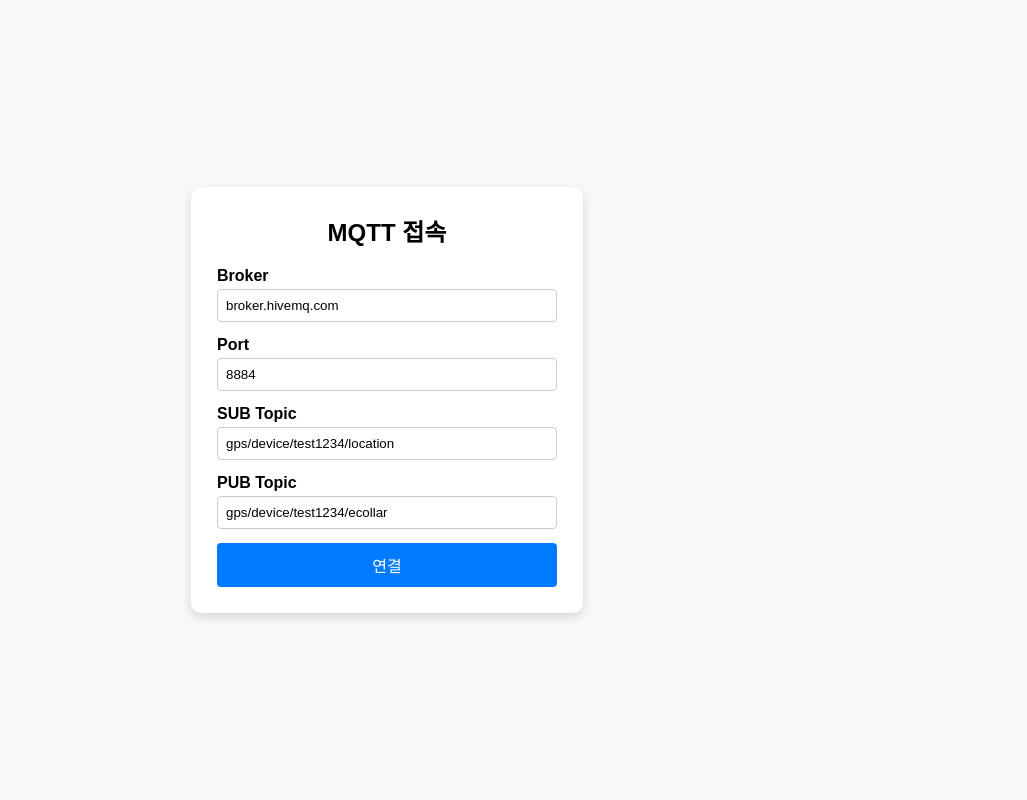
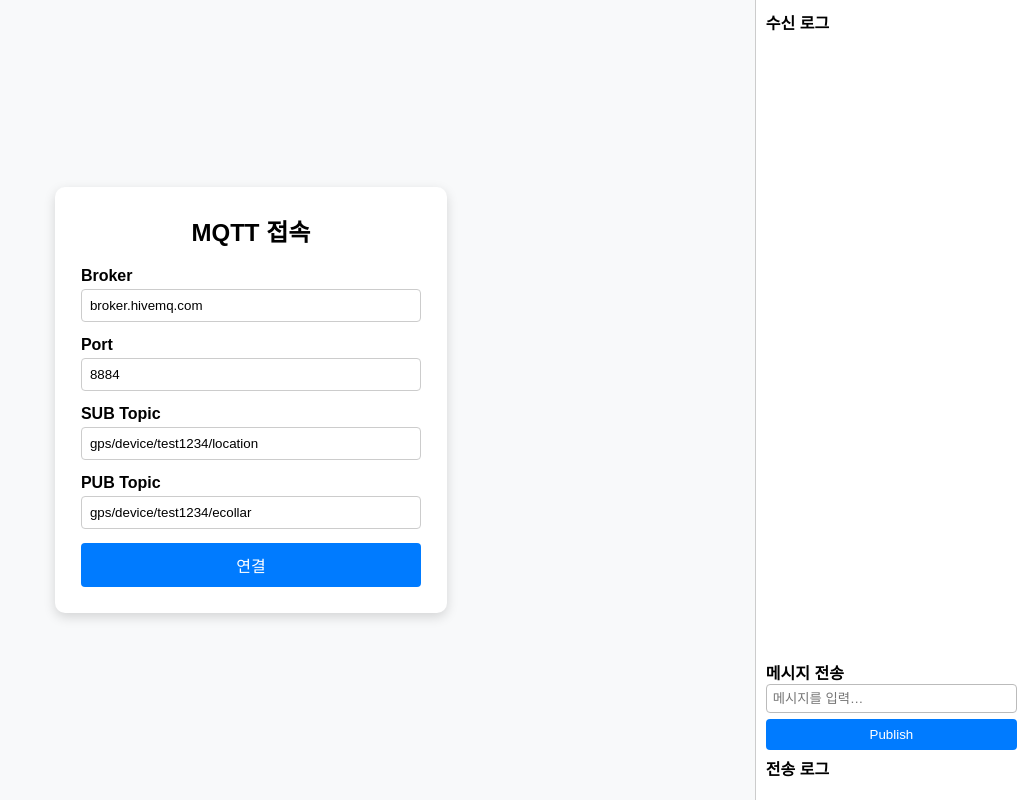
Before and after one commit to TELOMERE-GIT/lte_mqtt, a plain HTML site: page index.html in a window 1280 px wide. Shown: the whole page, without its empty margins (253-1280 px from the left). Drawn offline with nearby package versions, Linux system fonts and the light colour scheme.

Commit message:
Add files via upload

```diff
--- a/index.html
+++ b/index.html
@@ -66,16 +66,20 @@
   <div id="status">브로커 연결 대기</div>
 </section>
 
-<section id="panel">
-  <div style="font-weight:bold;margin-bottom:6px">수신 로그</div>
-  <div id="rx-log"></div>
-  <div id="pub-ui" style="margin-top:auto">
-    <div style="font-weight:bold">메시지 전송</div>
-    <input id="msg-input" placeholder="메시지를 입력…">
-    <button id="btn-publish" disabled>Publish</button>
-    <div style="font-weight:bold;margin:6px 0 4px">전송 로그</div>
-    <div id="tx-log"></div>
+<section id="panel" style="display: flex; flex-direction: column; height: 100vh; width: 340px; border-left: 1px solid #ccc; background: #fff; box-sizing: border-box; padding: 10px;">
+
+  <div style="font-weight: bold; margin-bottom: 6px;">수신 로그</div>
+  <div id="rx-log" style="flex: none; max-height: 50%; overflow-y: auto; font-size: 0.9em;"></div>
+
+  <div id="pub-ui" style="flex: none; max-height: 50%; display: flex; flex-direction: column; margin-top: auto;">
+    <div style="font-weight: bold;">메시지 전송</div>
+    <input id="msg-input" placeholder="메시지를 입력…" style="width: 100%; padding: 6px; border: 1px solid #bbb; border-radius: 4px; margin-bottom: 6px; box-sizing: border-box;">
+    <button id="btn-publish" disabled style="width: 100%; padding: 8px; background: #007bff; color: #fff; border: none; border-radius: 4px; cursor: pointer;">Publish</button>
+
+    <div style="font-weight: bold; margin: 6px 0 4px;">전송 로그</div>
+    <div id="tx-log" style="flex: 1 1 auto; overflow-y: auto; font-size: 0.9em;"></div>
   </div>
+
 </section>
 
 <!-- PWA Service Worker 등록 -->
```
